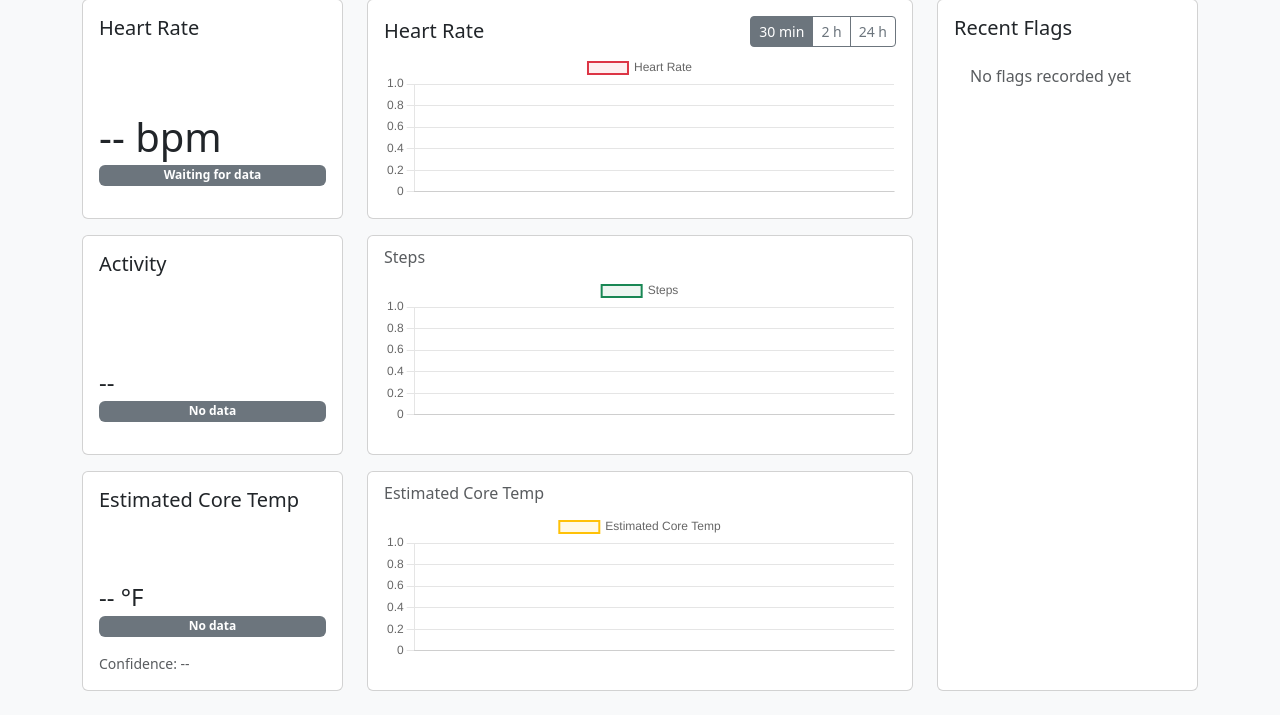
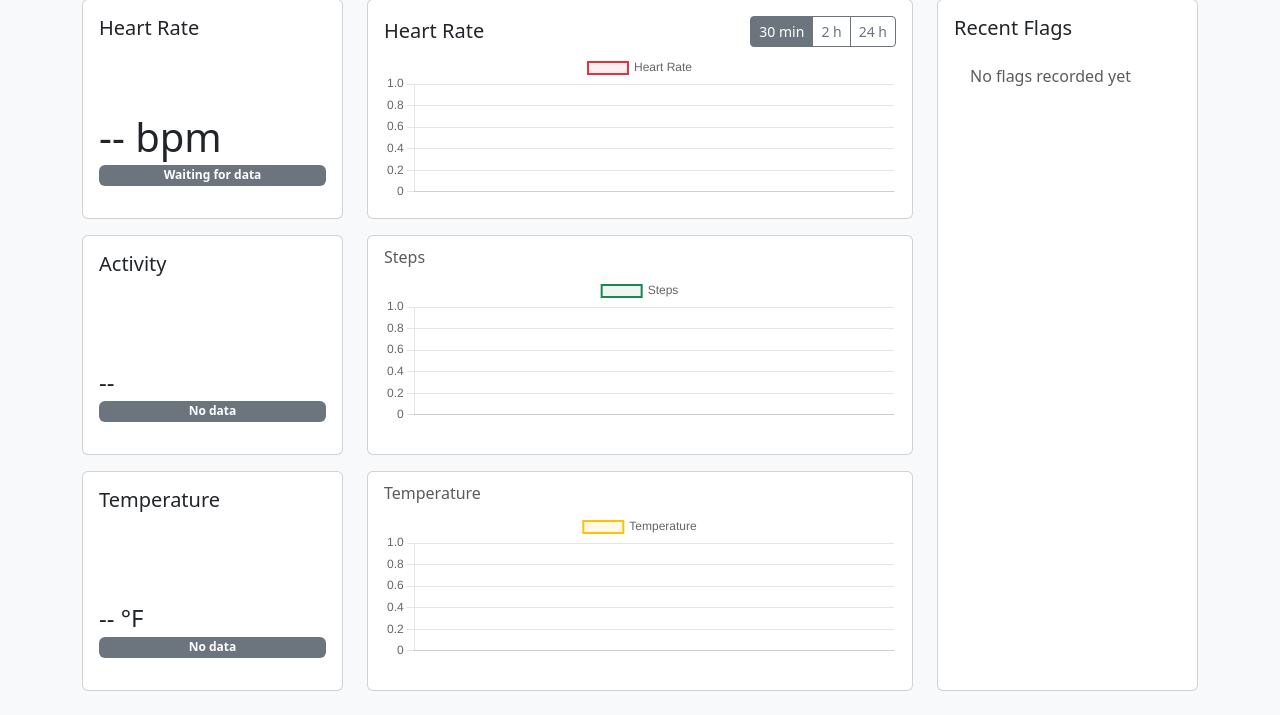
Before and after one commit to slin013/dognosis, a Flask app: page / in a window 1280 px wide. Shown: the part 209-924 px from the top of the page. Run offline with Flask 3, Linux system fonts and the light colour scheme; data that the repository does not hold is empty; some libraries are stand-ins or nearby versions.

Commit message:
Revert "Add estimated core temperature pipeline and UI support."
This reverts commit 38cab2e17687a0d985ebd277db5df3893eb6e95c.

```diff
--- a/app.py
+++ b/app.py
@@ -83,7 +83,7 @@ def index():
 
     cursor.execute("""
         SELECT datetime, bpm, high_hr, low_hr, rapid_change, unstable_hr,
-               temperature, core_temp_est_f, core_temp_confidence, step_count, timestamp
+               temperature, step_count, timestamp
         FROM sensor_data
         ORDER BY timestamp DESC LIMIT 1
     """)
@@ -98,14 +98,12 @@ def index():
             "rapid_change": row[4],
             "unstable_hr": row[5],
             "temperature": row[6],
-            "core_temp_est_f": row[7],
-            "core_temp_confidence": row[8],
-            "step_count": row[9],
-            "timestamp": row[10],
+            "step_count": row[7],
+            "timestamp": row[8],
         }
 
     cursor.execute("""
-        SELECT timestamp, datetime, bpm, temperature, core_temp_est_f, core_temp_confidence, step_count
+        SELECT timestamp, datetime, bpm, temperature, step_count
         FROM sensor_data
         ORDER BY timestamp DESC LIMIT 100
     """)
@@ -118,9 +116,7 @@ def index():
             "datetime": r[1],
             "bpm": r[2],
             "temperature": r[3],
-            "core_temp_est_f": r[4],
-            "core_temp_confidence": r[5],
-            "step_count": r[6],
+            "step_count": r[4],
         }
         for r in reversed(raw_rows)
     ]
@@ -134,7 +130,7 @@ def live_data():
     conn = get_db()
     cursor = conn.cursor()
     cursor.execute("""
-        SELECT timestamp, bpm, temperature, core_temp_est_f, core_temp_confidence, step_count,
+        SELECT timestamp, bpm, temperature, step_count,
                high_hr, low_hr, rapid_change, unstable_hr, datetime
         FROM sensor_data
         ORDER BY timestamp DESC
@@ -148,14 +144,12 @@ def live_data():
             "timestamp": r[0],
             "bpm": r[1],
             "temperature": r[2],
-            "core_temp_est_f": r[3],
-            "core_temp_confidence": r[4],
-            "step_count": r[5],
-            "high_hr": r[6],
-            "low_hr": r[7],
-            "rapid_change": r[8],
-            "unstable_hr": r[9],
-            "datetime": r[10],
+            "step_count": r[3],
+            "high_hr": r[4],
+            "low_hr": r[5],
+            "rapid_change": r[6],
+            "unstable_hr": r[7],
+            "datetime": r[8],
         }
         for r in raw
     ]
@@ -203,8 +197,6 @@ def flags_summary():
             f.is_user_generated,
             s.bpm,
             s.temperature,
-            s.core_temp_est_f,
-            s.core_temp_confidence,
             s.step_count,
             s.limp,
             s.asymmetry
@@ -273,8 +265,6 @@ def incident_context(flag_id):
             datetime,
             bpm,
             temperature,
-            core_temp_est_f,
-            core_temp_confidence,
             step_count,
             limp,
             asymmetry,
--- a/db_setup.py
+++ b/db_setup.py
@@ -30,9 +30,7 @@ def initialize_database():
         high_hr INTEGER DEFAULT 0,
         low_hr INTEGER DEFAULT 0,
         rapid_change INTEGER DEFAULT 0,
-        unstable_hr INTEGER DEFAULT 0,
-        core_temp_est_f REAL,
-        core_temp_confidence REAL
+        unstable_hr INTEGER DEFAULT 0
     );
     """)
 
--- a/dognosis_db.py
+++ b/dognosis_db.py
@@ -27,8 +27,6 @@ def ensure_schema(conn: sqlite3.Connection) -> None:
         ("rapid_change", "INTEGER DEFAULT 0"),
         ("unstable_hr", "INTEGER DEFAULT 0"),
         ("temperature", "REAL"),
-        ("core_temp_est_f", "REAL"),
-        ("core_temp_confidence", "REAL"),
         ("step_count", "INTEGER"),
         ("limp", "INTEGER"),
         ("asymmetry", "REAL"),
--- a/static/charts.js
+++ b/static/charts.js
@@ -24,9 +24,9 @@ const ACTIVITY_ROLLING_WINDOW_SEC = 90; // ~1.5 min (try 60–120)
 const ACTIVITY_LOW_STEPS_PER_MIN = 8;
 const ACTIVITY_HIGH_STEPS_PER_MIN = 35;
 
-// Estimated core temperature (°F) thresholds (placeholder clinical guardrails).
-const TEMP_F_LOW_MAX = 99.0;
-const TEMP_F_HIGH_MIN = 103.5;
+// Temperature (°F) — matches logger display
+const TEMP_F_LOW_MAX = 65;
+const TEMP_F_HIGH_MIN = 104;
 
 // Dog profile → predicted HR (must match templates/index.html dog profile script)
 const DOG_PROFILE_STORAGE_KEY = "dogProfile";
@@ -222,7 +222,6 @@ function updateActivityTempCards(latestSample, allSamples) {
     const actStatus = document.getElementById("activityCardStatus");
     const tempEl = document.getElementById("tempCardValue");
     const tempStatus = document.getElementById("tempCardStatus");
-    const tempConfidenceEl = document.getElementById("tempCardConfidence");
 
     if (!latestSample) {
         if (actEl) actEl.textContent = "--";
@@ -235,7 +234,6 @@ function updateActivityTempCards(latestSample, allSamples) {
             tempStatus.textContent = "No data";
             tempStatus.className = "badge bg-secondary mb-3";
         }
-        if (tempConfidenceEl) tempConfidenceEl.textContent = "Confidence: --";
         return;
     }
 
@@ -262,31 +260,21 @@ function updateActivityTempCards(latestSample, allSamples) {
         }
     }
 
-    const surfaceF = latestSample.temperature ?? latestSample[2];
-    const coreF = latestSample.core_temp_est_f ?? surfaceF;
-    const coreConfidence = latestSample.core_temp_confidence;
+    const t = latestSample.temperature ?? latestSample[2];
     if (tempEl) {
-        if (coreF != null && !Number.isNaN(Number(coreF))) {
-            const n = Number(coreF);
+        if (t != null && !Number.isNaN(Number(t))) {
+            const n = Number(t);
             tempEl.textContent = `${n.toFixed(1)} °F`;
         } else {
             tempEl.textContent = "-- °F";
         }
     }
-    if (tempConfidenceEl) {
-        if (coreConfidence == null || Number.isNaN(Number(coreConfidence))) {
-            tempConfidenceEl.textContent = "Confidence: --";
-        } else {
-            const confPct = Math.round(Number(coreConfidence) * 100);
-            tempConfidenceEl.textContent = `Confidence: ${confPct}%`;
-        }
-    }
     if (tempStatus) {
-        if (coreF == null || Number.isNaN(Number(coreF))) {
+        if (t == null || Number.isNaN(Number(t))) {
             tempStatus.textContent = "No data";
             tempStatus.className = "badge bg-secondary mb-3";
         } else {
-            const n = Number(coreF);
+            const n = Number(t);
             if (n < TEMP_F_LOW_MAX) {
                 tempStatus.textContent = "Low";
                 tempStatus.className = "badge bg-warning text-dark mb-3";
@@ -381,7 +369,7 @@ function initChart() {
                 labels: [],
                 datasets: [
                     {
-                        label: "Estimated Core Temp",
+                        label: "Temperature",
                         data: [],
                         borderWidth: 2,
                         borderColor: "rgba(255, 193, 7, 1)",
@@ -455,9 +443,7 @@ function renderIncidentDataRows(samples) {
         bpmCell.textContent = formatMaybeNumber(sample.bpm, 0);
 
         const tempCell = document.createElement("td");
-        const incidentCoreF =
-            sample.core_temp_est_f != null ? sample.core_temp_est_f : sample.temperature;
-        tempCell.textContent = formatMaybeNumber(incidentCoreF, 1);
+        tempCell.textContent = formatMaybeNumber(sample.temperature, 1);
 
         const stepsCell = document.createElement("td");
         stepsCell.textContent = sample.step_count != null ? String(sample.step_count) : "--";
@@ -544,8 +530,7 @@ function renderFlagDetail() {
     if (metricsEl) {
         const parts = [];
         if (flag.bpm != null) parts.push(`${Math.round(flag.bpm)} bpm`);
-        const detailCoreF = flag.core_temp_est_f != null ? flag.core_temp_est_f : flag.temperature;
-        if (detailCoreF != null) parts.push(`${Number(detailCoreF).toFixed(1)} °F`);
+        if (flag.temperature != null) parts.push(`${Number(flag.temperature).toFixed(1)} °C`);
         if (flag.step_count != null) parts.push(`${flag.step_count} steps`);
         if (flag.limp === 1) parts.push("limp");
         if (flag.asymmetry != null) parts.push(`asym ${Number(flag.asymmetry).toFixed(2)}`);
@@ -587,8 +572,7 @@ function renderFlagsTable(tbodyId, flags) {
         const detailCell = document.createElement("td");
         const parts = [];
         if (flag.bpm != null) parts.push(`${Math.round(flag.bpm)} bpm`);
-        const rowCoreF = flag.core_temp_est_f != null ? flag.core_temp_est_f : flag.temperature;
-        if (rowCoreF != null) parts.push(`${Number(rowCoreF).toFixed(1)} °F`);
+        if (flag.temperature != null) parts.push(`${Number(flag.temperature).toFixed(1)} °C`);
         if (flag.step_count != null) parts.push(`${flag.step_count} steps`);
         if (flag.limp === 1) parts.push("limp");
         if (flag.asymmetry != null) parts.push(`asym ${Number(flag.asymmetry).toFixed(2)}`);
@@ -899,7 +883,7 @@ async function updateChart() {
         }
 
         if (tempChart) {
-            const temps = chronological.map((s) => s.core_temp_est_f ?? s.temperature ?? s.temp ?? s[2]);
+            const temps = chronological.map((s) => s.temperature ?? s.temp ?? s[2]);
             tempChart.data.labels = timestamps;
             tempChart.data.datasets[0].data = temps;
             tempChart.update();
--- a/templates/index.html
+++ b/templates/index.html
@@ -84,10 +84,9 @@
 
                         <div class="card" style="height: 220px;">
                             <div class="card-body d-flex flex-column">
-                                <h5 class="card-title">Estimated Core Temp</h5>
+                                <h5 class="card-title">Temperature</h5>
                                 <p class="h4 mb-1 mt-auto" id="tempCardValue">-- °F</p>
                                 <span class="badge bg-secondary mb-3" id="tempCardStatus">Waiting for data</span>
-                                <small class="text-muted" id="tempCardConfidence">Confidence: --</small>
                             </div>
                         </div>
                     </div>
@@ -129,7 +128,7 @@
 
                         <div class="card" style="height: 220px;">
                             <div class="card-body d-flex flex-column">
-                                <h6 class="card-subtitle text-muted mb-2">Estimated Core Temp</h6>
+                                <h6 class="card-subtitle text-muted mb-2">Temperature</h6>
                                 <div style="height: 150px;">
                                     <canvas id="tempChart"></canvas>
                                 </div>
@@ -203,7 +202,7 @@
                                                 <tr>
                                                     <th scope="col">Time</th>
                                                     <th scope="col">BPM</th>
-                                                    <th scope="col">Core Temp Est (°F)</th>
+                                                    <th scope="col">Temp (°C)</th>
                                                     <th scope="col">Steps</th>
                                                     <th scope="col">Limp</th>
                                                     <th scope="col">Asym</th>
```
Also changed, not shown: temp_estimator.py (deleted, +0 -61 lines), test_logging_sensor_data_9.py (+9 -39 lines).
